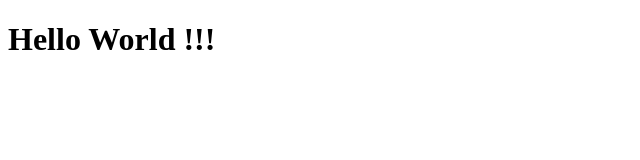
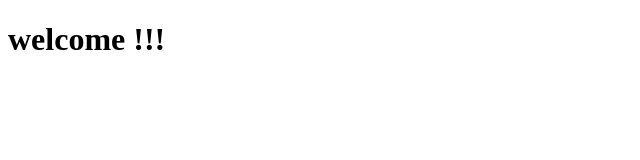
Before and after one commit to hyndhavinagolu/studfriendly, a plain HTML site: page index.html in a window 1280 px wide. Shown: the whole page, without its empty margins (0-640 px from the left). Drawn offline with Linux system fonts and the light colour scheme.

Commit message:
Update index.html

```diff
--- a/index.html
+++ b/index.html
@@ -4,6 +4,6 @@
  <title>Hello World !</title>
 </head>
 <body>
-<h1>Hello World !!!</h1>
+<h1>welcome !!!</h1>
 </body>
 </html>
```
